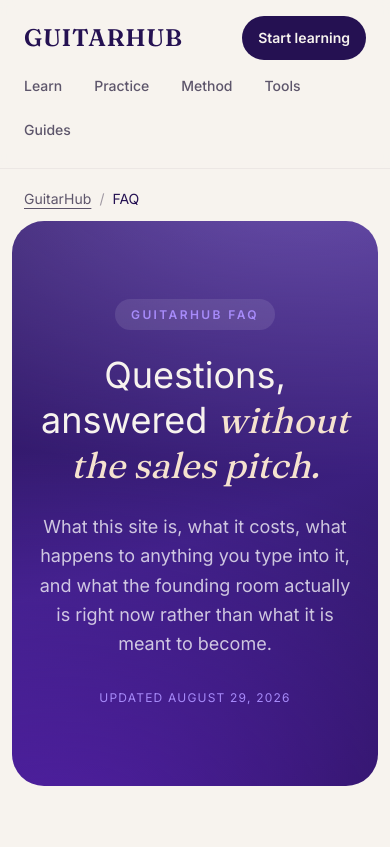
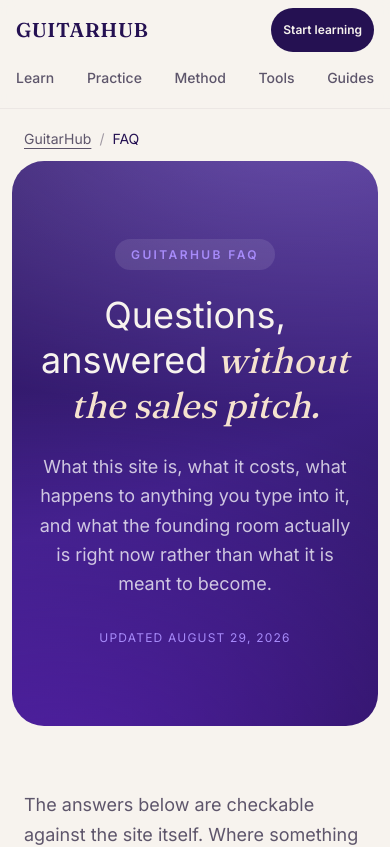
Before and after one commit to JasonColapietro/suede-guitar-hub, a Next.js app: page /faq in a window 390 px wide. Shown: the top 847 px of the page. Built offline with nearby package versions, Linux system fonts and the light colour scheme.

Commit message:
Keep phone navigation compact and practice anchors visible (#29)

```diff
--- a/app/page.tsx
+++ b/app/page.tsx
@@ -15,10 +15,7 @@ const TOOL_COUNT = (() => {
   return word.charAt(0).toUpperCase() + word.slice(1);
 })();
 
-// Four links, matching components/SiteNav.tsx label for label so the header
-// reads the same on every route. Deliberately capped at four: at the `md`
-// breakpoint this row is brand + links + apply pill inside 720px, and a fifth
-// label pushes the three groups into each other at exactly 768px.
+// Keep navigation labels aligned with SiteNav; Tools jumps to the homepage section.
 const NAV_LINKS = [
   { href: "/learn", label: "Learn" },
   { href: "/practice", label: "Practice" },
@@ -167,23 +164,14 @@ export default function Home() {
   return (
     <>
       <header className="sticky top-0 z-50 border-b border-ink/5 bg-cream/90 backdrop-blur">
-        {/* Wraps below md instead of hiding the nav, matching
-            components/SiteNav.tsx: the nav is `w-full order-last`, so it drops
-            to a second row while the brand and the apply pill stay on the
-            first. This page previously hid the nav outright below 768px, which
-            left the site's highest-traffic page with no navigation at all on a
-            phone. Wrapping also makes horizontal overflow structurally
-            impossible; there is no hamburger, no toggle, and no state. */}
-        <div className="mx-auto flex max-w-6xl flex-wrap items-center justify-between gap-x-3 gap-y-1 px-6 py-4 md:gap-x-6">
-          <a href="#top" className="inline-flex min-h-11 items-center whitespace-nowrap font-display text-2xl font-semibold tracking-wide text-indigo-deep">
+        {/* Match the compact two-row phone header in SiteNav. */}
+        <div className="mx-auto flex max-w-6xl flex-wrap items-center justify-between gap-x-3 gap-y-1 px-4 py-2 sm:px-6 sm:py-3 lg:gap-x-6 lg:py-4">
+          <a href="#top" className="inline-flex min-h-11 items-center whitespace-nowrap font-display text-xl font-semibold tracking-wide text-indigo-deep sm:text-2xl">
             GUITARHUB
           </a>
-          {/* gap-x-8 wrapped, gap-6 until lg on one row: at exactly 768px the
-              brand, these links and the apply pill total 709px inside a 720px
-              container, and gap-8 leaves only 6px between the three groups. */}
           <nav
             aria-label="Primary"
-            className="order-last flex w-full flex-wrap items-center gap-x-6 text-sm font-medium text-ink/70 md:order-none md:w-auto lg:gap-x-8"
+            className="order-last flex w-full flex-wrap items-center justify-between gap-x-2 text-sm font-medium text-ink/70 sm:justify-start sm:gap-x-6 lg:order-none lg:w-auto lg:gap-x-8"
           >
             {NAV_LINKS.map((link) => (
               <a key={link.href} href={link.href} className="inline-flex min-h-11 items-center transition hover:text-indigo-deep">
@@ -191,7 +179,7 @@ export default function Home() {
               </a>
             ))}
           </nav>
-          <Link href="/learn/guitar" className="inline-flex min-h-11 shrink-0 items-center whitespace-nowrap rounded-full bg-indigo-deep px-4 py-2.5 text-sm font-semibold text-cream transition hover:bg-indigo-mid md:px-5">Start learning</Link>
+          <Link href="/learn/guitar" className="inline-flex min-h-11 shrink-0 items-center whitespace-nowrap rounded-full bg-indigo-deep px-3 py-2.5 text-xs font-semibold text-cream transition hover:bg-indigo-mid sm:px-4 sm:text-sm lg:px-5">Start learning</Link>
         </div>
       </header>
 
--- a/components/SiteNav.tsx
+++ b/components/SiteNav.tsx
@@ -1,14 +1,9 @@
 import Link from "next/link";
 
 /**
- * The site-wide sticky header. Server Component, zero JavaScript.
- *
- * Desktop matches the homepage header exactly: brand left, links centered,
- * apply pill right. Below `md` the container wraps instead of hiding anything —
- * the nav is `w-full` and `order-last`, so it drops to a second row while the
- * brand and the apply pill stay together on the first. Wrapping is what makes
- * horizontal overflow structurally impossible at any width; there is no
- * hamburger, no toggle, and no state.
+ * Shared paper header. On phones the brand and action fit one row, with all
+ * primary links directly beneath. The single-row layout starts at lg so tablet
+ * widths do not wrap the action into an extra sticky row.
  */
 
 const NAV_LINKS = [
@@ -22,17 +17,17 @@ const NAV_LINKS = [
 export default function SiteNav() {
   return (
     <header className="sticky top-0 z-50 border-b border-ink/5 bg-cream/90 backdrop-blur">
-      <div className="mx-auto flex max-w-6xl flex-wrap items-center justify-between gap-x-3 gap-y-1 px-6 py-4 md:gap-x-6">
+      <div className="mx-auto flex max-w-6xl flex-wrap items-center justify-between gap-x-3 gap-y-1 px-4 py-2 sm:px-6 sm:py-3 lg:gap-x-6 lg:py-4">
         <Link
           href="/"
-          className="inline-flex min-h-11 items-center whitespace-nowrap font-display text-2xl font-semibold tracking-wide text-indigo-deep"
+          className="inline-flex min-h-11 items-center whitespace-nowrap font-display text-xl font-semibold tracking-wide text-indigo-deep sm:text-2xl"
         >
           GUITARHUB
         </Link>
 
         <nav
           aria-label="Primary"
-          className="order-last flex w-full flex-wrap items-center gap-x-8 text-sm font-medium text-ink/70 md:order-none md:w-auto"
+          className="order-last flex w-full flex-wrap items-center justify-between gap-x-2 text-sm font-medium text-ink/70 sm:justify-start sm:gap-x-6 lg:order-none lg:w-auto lg:gap-x-8"
         >
           {NAV_LINKS.map((link) => (
             <Link
@@ -47,7 +42,7 @@ export default function SiteNav() {
 
         <Link
           href="/learn/guitar"
-          className="inline-flex min-h-11 shrink-0 items-center whitespace-nowrap rounded-full bg-indigo-deep px-4 py-2.5 text-sm font-semibold text-cream transition hover:bg-indigo-mid md:px-5"
+          className="inline-flex min-h-11 shrink-0 items-center whitespace-nowrap rounded-full bg-indigo-deep px-3 py-2.5 text-xs font-semibold text-cream transition hover:bg-indigo-mid sm:px-4 sm:text-sm lg:px-5"
         >
           Start learning
         </Link>
--- a/components/practice/PracticeTools.module.css
+++ b/components/practice/PracticeTools.module.css
@@ -1,7 +1,7 @@
 .tools { display: grid; grid-template-columns: minmax(0,.85fr) minmax(0,1.15fr); align-items: start; gap: clamp(1.25rem,3vw,2rem); }
 .metronome { border: 1px solid var(--line); border-radius: 1.5rem; background: #fffaf2; padding: clamp(1.25rem,3vw,2rem); color: #251152; }
 .eyebrow { color: #76614b; font-size: .75rem; text-transform: uppercase; letter-spacing: .1em; font-weight: 700; margin-bottom: .75rem; }
-.metronome h2 { font: 550 1.7rem/1.25 var(--font-display); margin-bottom: 1rem; }
+.metronome h2 { scroll-margin-top: 150px; font: 550 1.7rem/1.25 var(--font-display); margin-bottom: 1rem; }
 .metronome p { line-height: 1.7; }
 .beats { display: flex; justify-content: center; gap: 1rem; margin: 2rem 0 1.5rem; }
 .beats span { display: grid; place-items: center; width: 2.5rem; height: 2.5rem; background: #e8e0d5; border: 2px solid transparent; border-radius: 50%; color: #493e36; font-weight: 650; }
```
